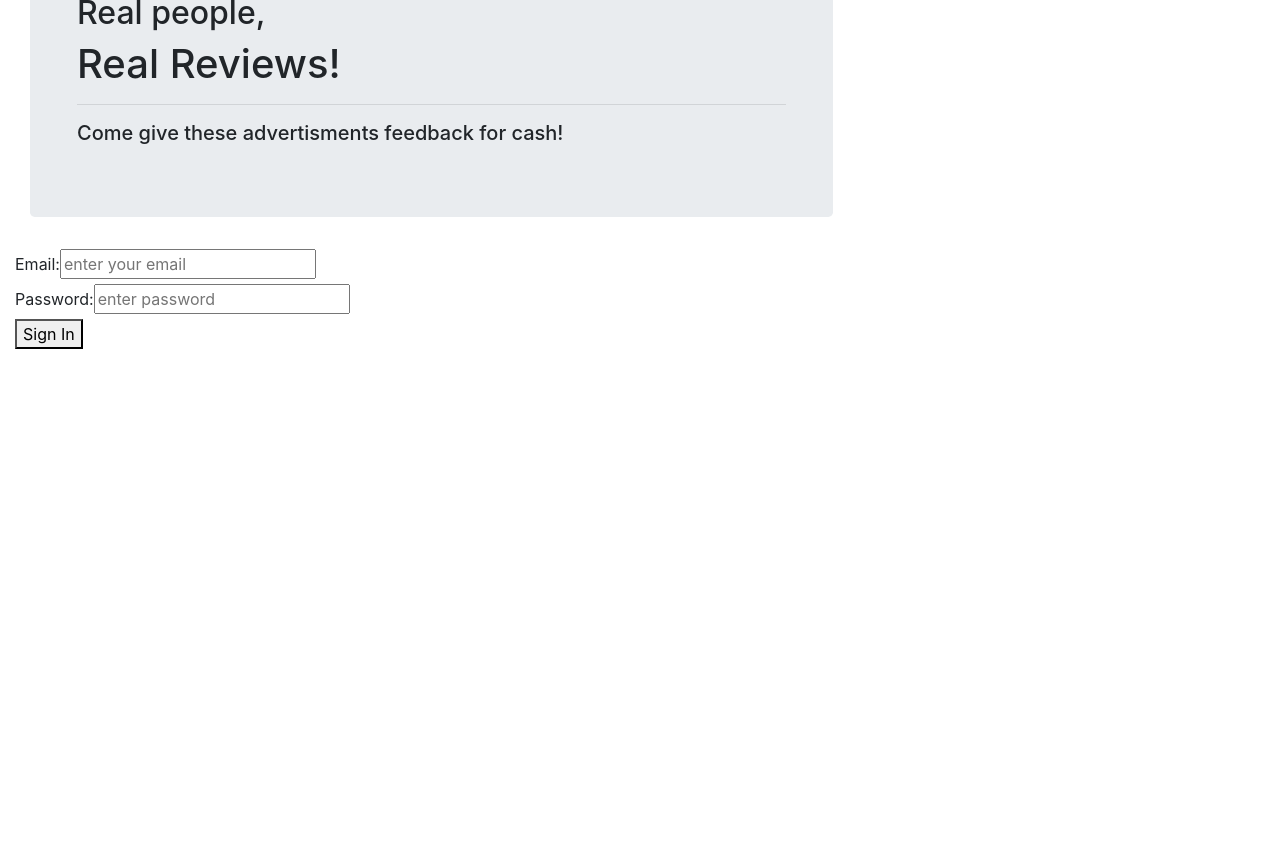
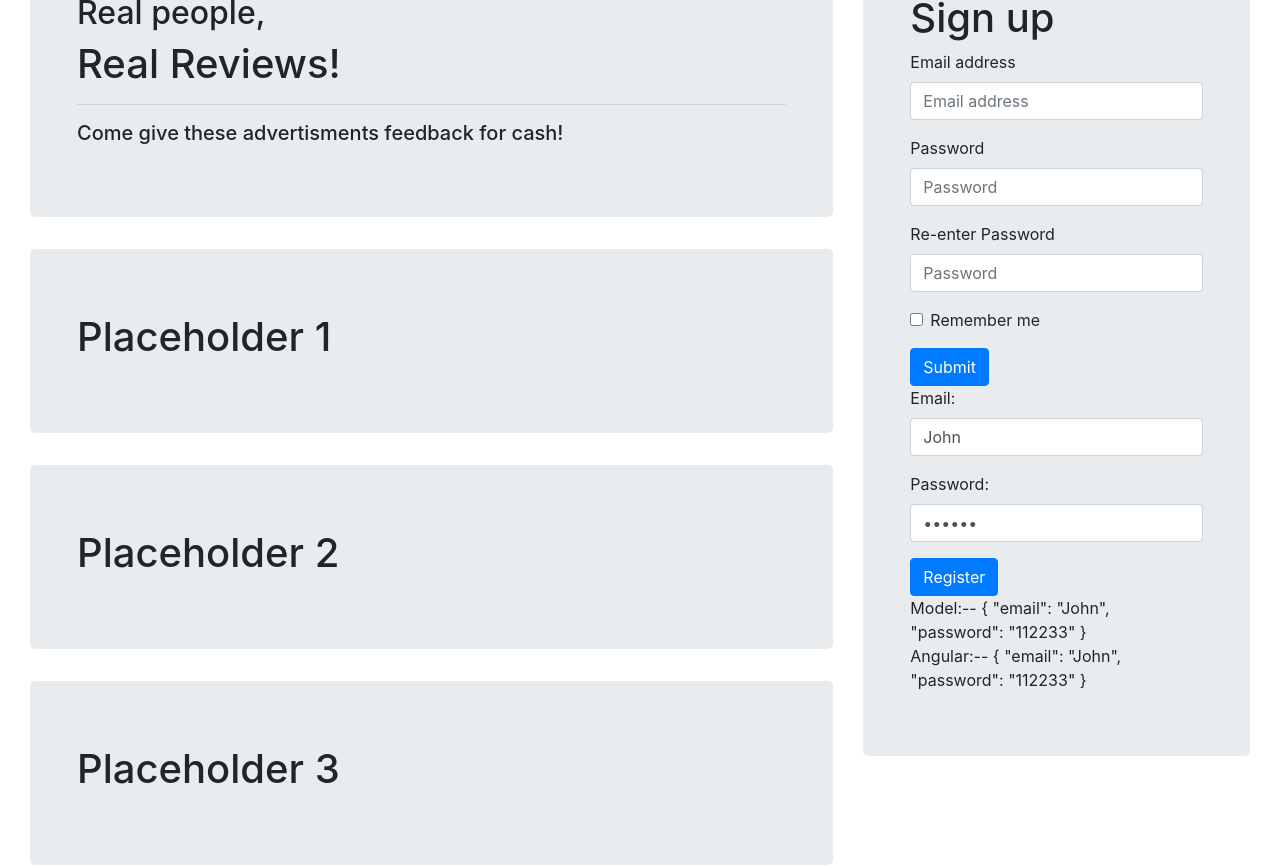
Before and after one commit to nazislam/Product-Pigeon, an Angular app in the folder client/: page /signin in a window 1280 px wide. Shown: the part 220-1086 px from the top of the page. Before the commit the page ends 800 px from the top, so only its background shows below. Built offline with nearby package versions, Linux system fonts and the light colour scheme.

Commit message:
Added register component to homepage

```diff
--- a/client/src/app/app.module.ts
+++ b/client/src/app/app.module.ts
@@ -9,6 +9,7 @@ import { SigninComponent } from './components/signin/signin.component';
 import { NavigationComponent } from './components/navigation/navigation.component';
 import { IntroComponent } from './components/intro/intro.component';
 import { HomepageComponent } from './components/homepage/homepage.component';
+import { FeedComponent } from './components/feed/feed.component';
 
 const routes = [
   {path: 'register', component: RegisterComponent},
@@ -22,7 +23,8 @@ const routes = [
     SigninComponent,
     NavigationComponent,
     IntroComponent,
-    HomepageComponent
+    HomepageComponent,
+    FeedComponent
   ],
   imports: [
     BrowserModule,
--- /dev/null
+++ b/client/src/app/components/feed/feed.component.html
@@ -0,0 +1,20 @@
+<div class="jumbotron">
+  <div class="container">
+      <h1>Placeholder 1</h1>
+  </div>
+</div>
+<div class="jumbotron">
+  <div class="container">
+      <h1>Placeholder 2</h1>
+  </div>
+</div>
+<div class="jumbotron">
+  <div class="container">
+      <h1>Placeholder 3</h1>
+  </div>
+</div>
+<div class="jumbotron">
+  <div class="container">
+      <h1>Placeholder 4</h1>
+  </div>
+</div>
--- /dev/null
+++ b/client/src/app/components/feed/feed.component.ts
@@ -0,0 +1,15 @@
+import { Component, OnInit } from '@angular/core';
+
+@Component({
+  selector: 'app-feed',
+  templateUrl: './feed.component.html',
+  styleUrls: ['./feed.component.css']
+})
+export class FeedComponent implements OnInit {
+
+  constructor() { }
+
+  ngOnInit() {
+  }
+
+}
--- a/client/src/app/components/homepage/homepage.component.html
+++ b/client/src/app/components/homepage/homepage.component.html
@@ -11,7 +11,19 @@
           <app-intro></app-intro>
         </div>
       </div>
+
+      <app-feed></app-feed>
+
     </div>
+
+    <div class="col-md-4">
+      <div class="jumbotron">
+        <div class="container">
+          <app-register></app-register>
+        </div>
+      </div>
+    </div>
+
   </div>
 </div>
 
--- a/client/src/app/components/register/register.component.html
+++ b/client/src/app/components/register/register.component.html
@@ -1,3 +1,27 @@
+
+<h1>Sign up</h1>
+<form>
+    <div class="form-group">
+        <label for="InputEmail1">Email address</label>
+        <input type="email" class="form-control" id="InputEmail1" aria-describedby="emailHelp" placeholder="Email address">
+    </div>
+    <div class="form-group">
+        <label for="InputPassword1">Password</label>
+        <input type="password" class="form-control" id="InputPassword1" placeholder="Password">
+    </div>
+    <div class="form-group">
+        <label for="InputPassword2">Re-enter Password</label>
+        <input type="password" class="form-control" id="InputPassword2" placeholder="Password">
+    </div>
+    <div class="form-group form-check">
+        <input type="checkbox" class="form-check-input" id="exampleCheck1">
+        <label class="form-check-label" for="Check1">Remember me</label>
+    </div>
+    <button type="submit" class="btn btn-primary">Submit</button>
+</form>
+
+
+
 <form #form='ngForm' action="" novalidate>
   <div class="form-group">
     <label for="email">Email: </label>
```
Also changed, not shown: client/src/app/components/intro/intro.component.html (+4 -4 lines), client/src/app/components/feed/feed.component.css (added), 1 other file (tests, documents, lock files or other folders).
